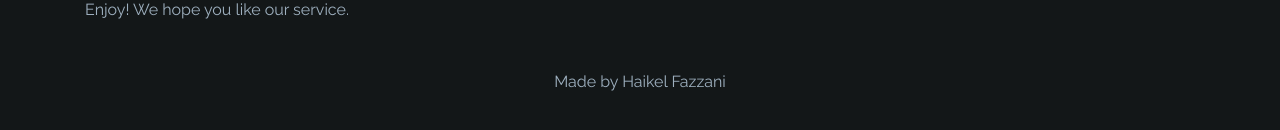
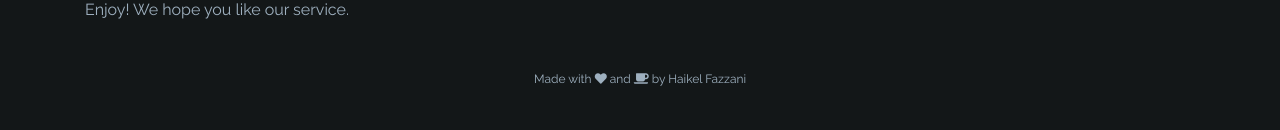
Before and after one commit to githubfan/youdzik-yt-convert, a React (Create React App) app: page /media in a window 1280 px wide. Shown: the part 270-400 px from the top of the page. Built offline with nearby package versions, Linux system fonts and the light colour scheme; a web font is replaced by a local one.

Commit message:
update footer

```diff
--- a/src/components/Footer.js
+++ b/src/components/Footer.js
@@ -4,7 +4,7 @@ export default function Footer () {
   return <footer className="text-center">
     <a className="link" href="https://github.com/haikelfazzani"
       rel="noopener noreferrer" target="_blank">
-      <p>Made by Haikel Fazzani</p>
+      <p>Made with <i className="fas fa-heart"></i> and <i className="fas fa-coffee"></i> by Haikel Fazzani</p>
     </a>
   </footer>;
 }
--- a/src/styles/style.css
+++ b/src/styles/style.css
@@ -93,6 +93,8 @@ a {
   text-decoration: none !important;
 }
 
+footer p {font-size: 12px !important;}
+
 @media screen and (max-width: 1140px) {
   .w-50 {
     width: 60% !important;
```
Also changed, not shown: 1 other file (tests, documents, lock files or other folders).
